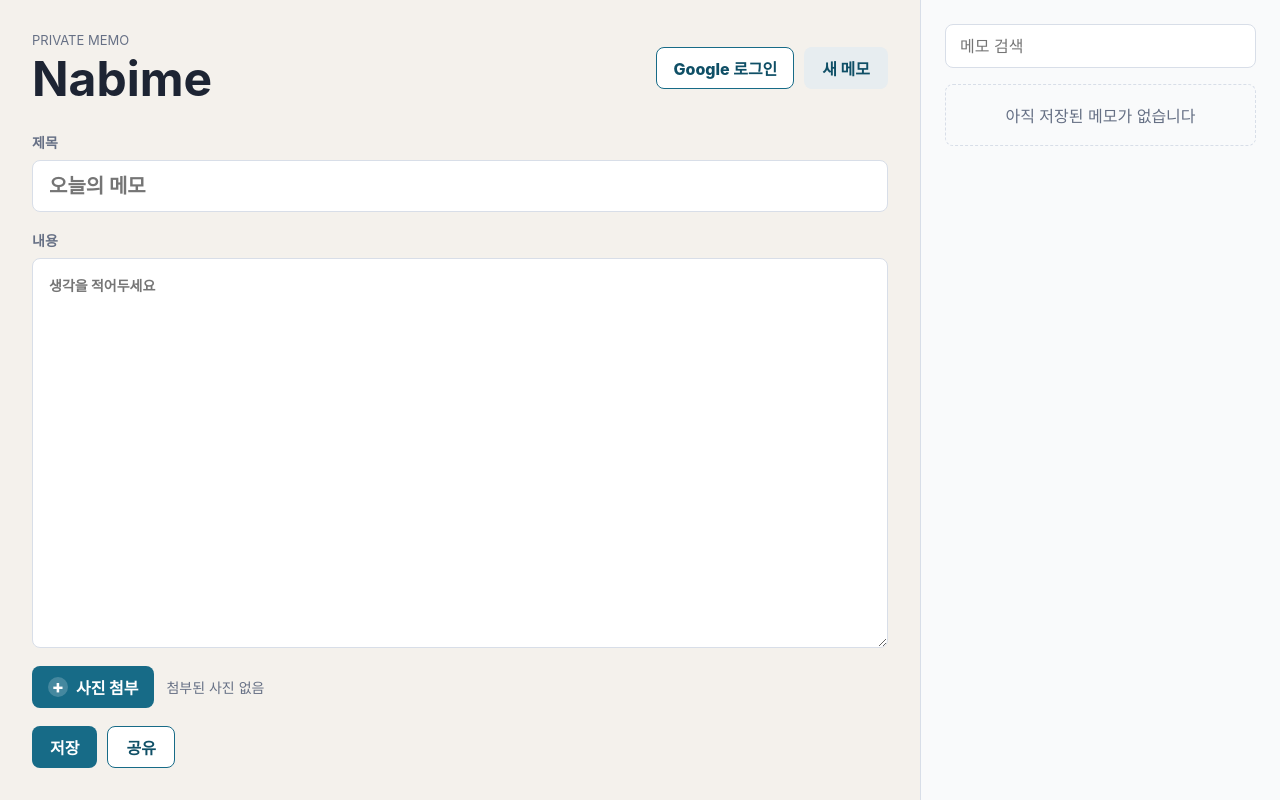
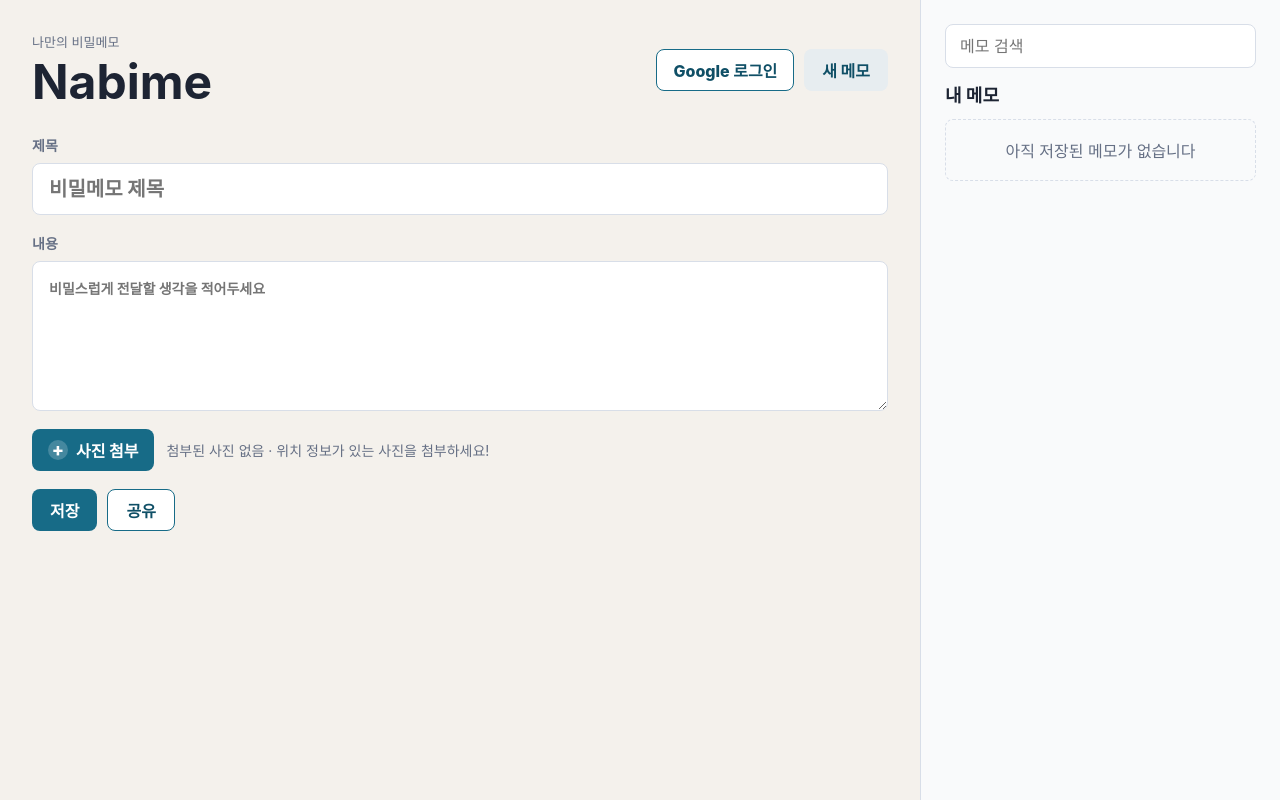
Before and after one commit to richdora/nabime, a Next.js app: page / in a window 1280 px wide. Built offline with nearby package versions, Linux system fonts and the light colour scheme; no server answers.

Commit message:
Move my memo label to list header

```diff
--- a/app/globals.css
+++ b/app/globals.css
@@ -390,15 +390,14 @@ h1 {
 }
 
 .field textarea {
-  min-height: 280px;
-  flex: 1;
+  min-height: 150px;
   resize: vertical;
   padding: 16px;
   line-height: 1.6;
 }
 
 .body-field {
-  flex: 1;
+  flex: 0 0 auto;
 }
 
 .range-field {
@@ -657,6 +656,13 @@ h1 {
   margin-bottom: 16px;
 }
 
+.list-title {
+  margin: 0 0 12px;
+  color: var(--ink);
+  font-size: 18px;
+  line-height: 1.3;
+}
+
 .search-wrap input {
   height: 44px;
   padding: 0 14px;
--- a/app/page.js
+++ b/app/page.js
@@ -8,7 +8,7 @@ export default function Home() {
         <section className="memo-panel" aria-label="메모 작성">
           <header className="topbar">
             <div>
-              <p className="eyebrow">Private memo</p>
+              <p className="eyebrow">나만의 비밀메모</p>
               <h1>Nabime</h1>
             </div>
             <div className="topbar-actions">
@@ -22,12 +22,12 @@ export default function Home() {
           <form id="memoForm" className="editor">
             <label className="field">
               <span>제목</span>
-              <input id="titleInput" name="title" type="text" placeholder="오늘의 메모" autoComplete="off" />
+              <input id="titleInput" name="title" type="text" placeholder="비밀메모 제목" autoComplete="off" />
             </label>
 
             <label className="field body-field">
               <span>내용</span>
-              <textarea id="bodyInput" name="body" placeholder="생각을 적어두세요" />
+              <textarea id="bodyInput" name="body" placeholder="비밀스럽게 전달할 생각을 적어두세요" />
             </label>
 
             <div className="attachment-row">
@@ -37,7 +37,7 @@ export default function Home() {
                 사진 첨부
               </button>
               <div id="photoStatus" className="photo-status">
-                첨부된 사진 없음
+                첨부된 사진 없음 · 위치 정보가 있는 사진을 첨부하세요!
               </div>
             </div>
 
@@ -112,6 +112,7 @@ export default function Home() {
           <div className="search-wrap">
             <input id="searchInput" type="search" placeholder="메모 검색" />
           </div>
+          <h2 className="list-title">내 메모</h2>
           <div id="memoList" className="memo-list" />
         </aside>
       </main>
--- a/public/nabime.js
+++ b/public/nabime.js
@@ -5,6 +5,7 @@ const RANGE_LABELS = {
   1000: "1km",
   10000: "10km",
 };
+const EMPTY_PHOTO_STATUS = "첨부된 사진 없음 · 위치 정보가 있는 사진을 첨부하세요!";
 
 const state = {
   memos: [],
@@ -745,7 +746,7 @@ function clearPhoto() {
 function renderPhoto() {
   if (!state.photo?.dataUrl || !state.photo?.gps) {
     state.photo = null;
-    els.photoStatus.textContent = "첨부된 사진 없음";
+    els.photoStatus.textContent = EMPTY_PHOTO_STATUS;
     els.photoPreview.hidden = true;
     els.rangeField.hidden = true;
     els.rangeSelect.value = "50";
@@ -806,12 +807,6 @@ function renderList() {
     text.append(title, body);
     summary.append(text);
     item.append(summary);
-
-    if (memo.ownerEmail) {
-      const owner = document.createElement("small");
-      owner.textContent = isMemoOwner(memo) ? "내 메모" : `작성자 ${memo.ownerName || memo.ownerEmail}`;
-      item.append(owner);
-    }
 
     const reactions = memo.reactions || {};
     const reactionMeta = document.createElement("div");
```
